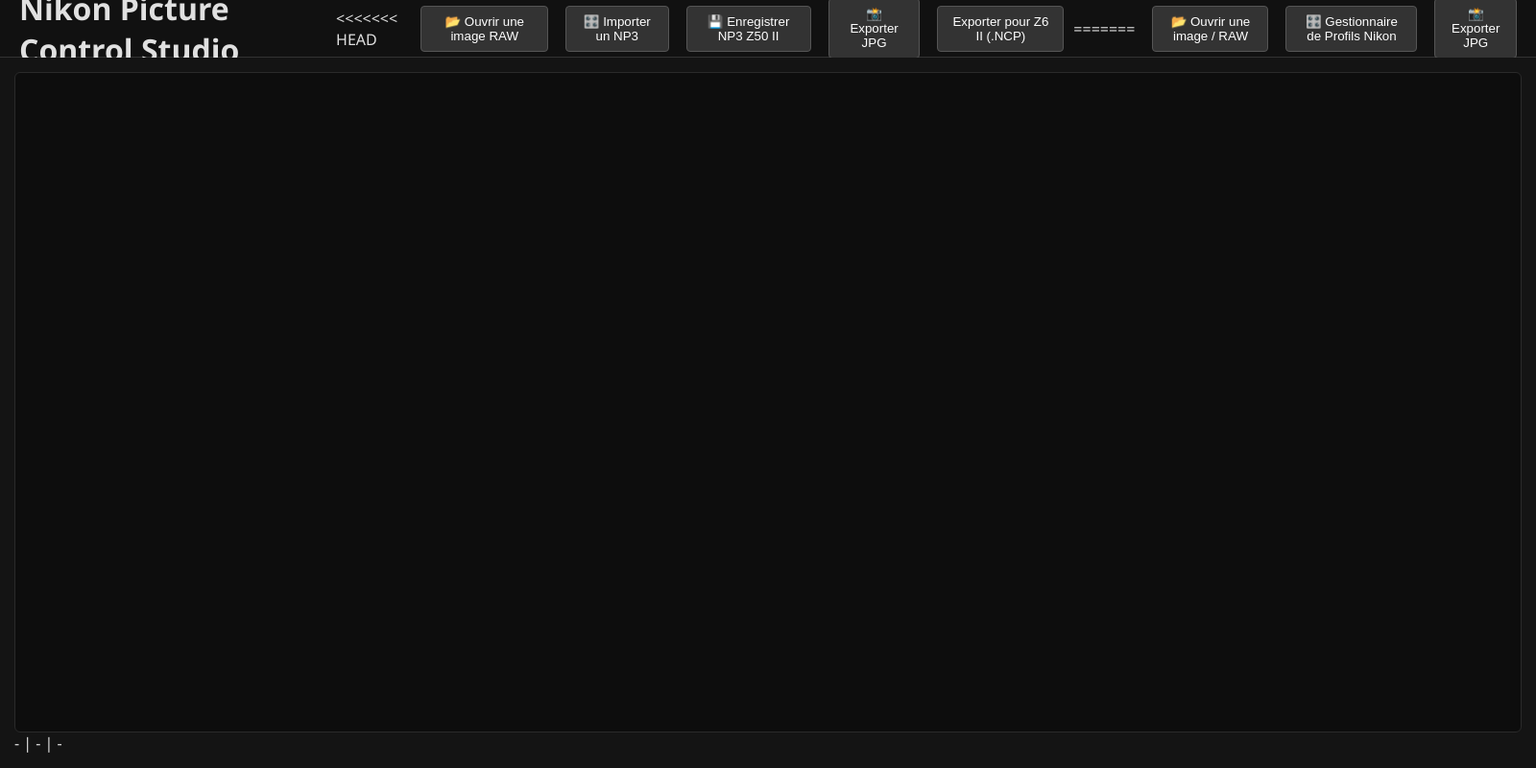
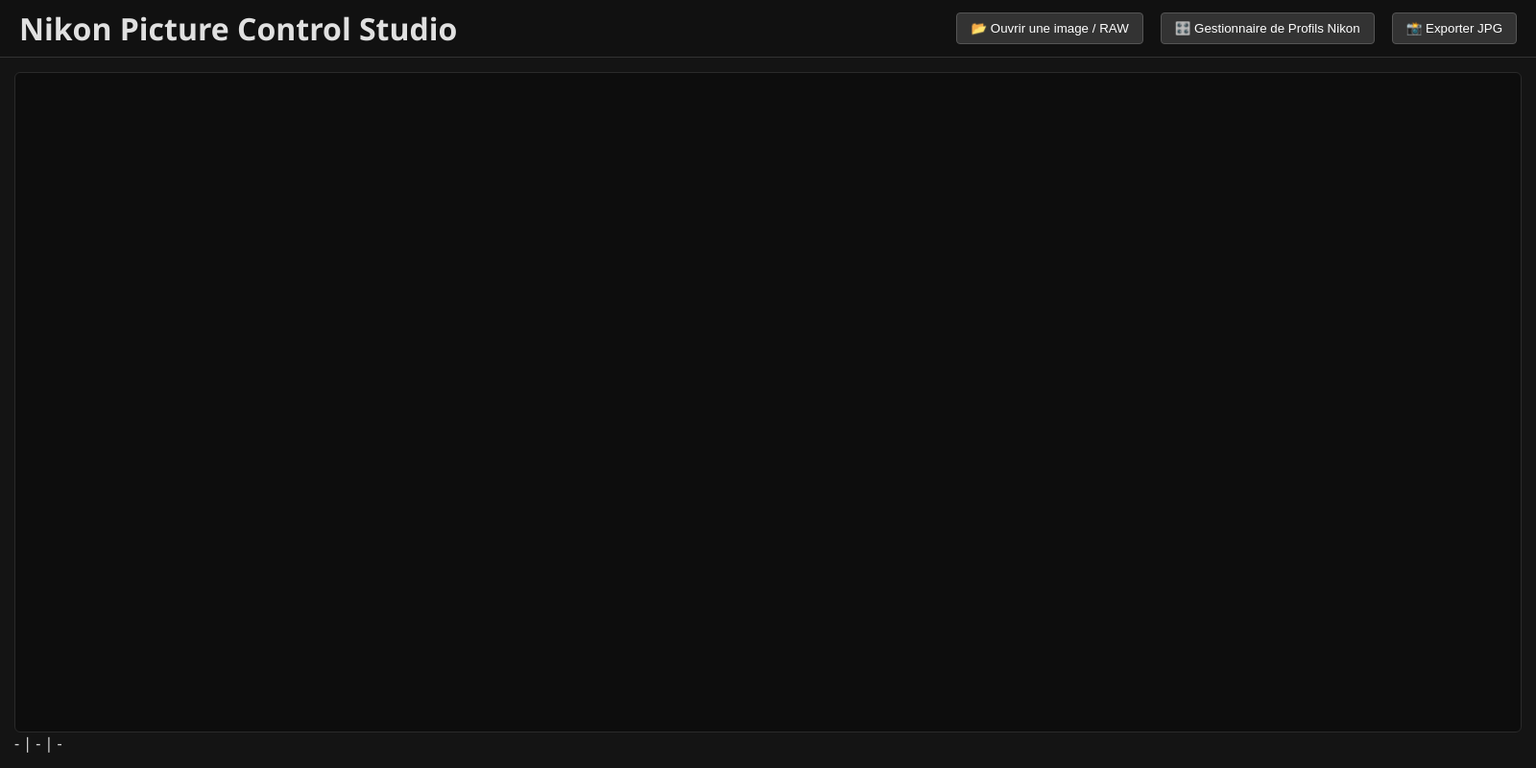
Before and after one commit to didierraynaud44-arch/NikonPictureControlStudio, an Electron app: page renderer/index.html in a window 1600 px wide. Shown: the whole page at 96% size. Drawn offline with Linux system fonts and the light colour scheme.

Commit message:
fix: restauration interface 2 vues et nettoyage du menu

```diff
--- a/renderer/index.html
+++ b/renderer/index.html
@@ -10,39 +10,30 @@
     <!-- 1. En-tête principal -->
     <header class="app-header">
         <h1>Nikon Picture Control Studio</h1>
-<<<<<<< HEAD
-        <div class="header-buttons">
-            <button id="openNef">📂 Ouvrir une image RAW</button>
-            <button id="openNP3">🎛️ Importer un NP3</button>
-			<!-- 👈 Nouveaux boutons d'exportation -->
-        <button id="saveNP3" class="btn-action">💾 Enregistrer NP3 Z50 II</button>
-        <button id="exportJpg" class="btn-action btn-success">📸 Exporter JPG</button>
-		<button id="exportNCP">Exporter pour Z6 II (.NCP)</button>
-=======
 
-        <!-- Action de la Vue 1 (Studio) -->
+        <!-- Actions Vue 1 (Studio) -->
         <div id="header-studio-actions" class="header-buttons">
             <button id="openNef">📂 Ouvrir une image / RAW</button>
             <button id="btnOpenProfilesPage" class="btn-action">🎛️ Gestionnaire de Profils Nikon</button>
             <button id="exportJpg" class="btn-action btn-success">📸 Exporter JPG</button>
         </div>
 
-        <!-- Action de la Vue 2 (Gestionnaire) -->
+        <!-- Actions Vue 2 (Gestionnaire) -->
         <div id="header-profile-actions" class="header-buttons" style="display: none;">
             <button id="openNP3" class="btn-primary">📂 Importer un NP3</button>
             <button id="saveNP3" class="btn-action">💾 Enregistrer NP3 Z50 II</button>
             <button id="exportNCP" class="btn-action">💾 Exporter pour Z6 II (.NCP)</button>
             <button id="btnReturnToStudio" class="btn-secondary">⬅️ Retour au Studio</button>
->>>>>>> ded3bc2 (separation page traitement et profils)
         </div>
     </header>
 
-    <!-- 2. VUE 1 : Studio d'affichage -->
+    <!-- 2. VUE 1 : Studio d'affichage (Plein écran) -->
     <main id="view-studio" class="app-main view-active">
         <section class="preview-panel full-width">
             <div class="canvas-container">
                 <canvas id="previewCanvas"></canvas>
             </div>
+            <!-- Barre EXIF sous le Canvas principal -->
             <div id="exifInfo" class="exif-bar">
                 <span id="exifCamera">-</span> |
                 <span id="exifLens">-</span> |
@@ -51,7 +42,7 @@
         </section>
     </main>
 
-    <!-- 3. VUE 2 : Gestionnaire de Profils -->
+    <!-- 3. VUE 2 : Gestionnaire de Profils (Masqué par défaut) -->
     <main id="view-profiles" class="app-main view-hidden" style="display: none;">
 
         <!-- Canvas d'aperçu secondaire -->
@@ -64,13 +55,13 @@
         <!-- Panneau latéral : Réglages Picture Control -->
         <aside class="sidebar-panel">
             <div id="pictureControlStatus" class="card-panel">
-                <!-- Généré par pictureControlPanel.js -->
+                <!-- Généré dynamiquement par pictureControlPanel.js -->
             </div>
         </aside>
 
     </main>
 
-    <!-- Scripts -->
+    <!-- 4. Scripts Moteur & Filtres -->
     <script src="core/ImageBuffer.js"></script>
     <script src="core/DisplayCanvas.js"></script>
     <script src="core/RenderPipeline.js"></script>
```
